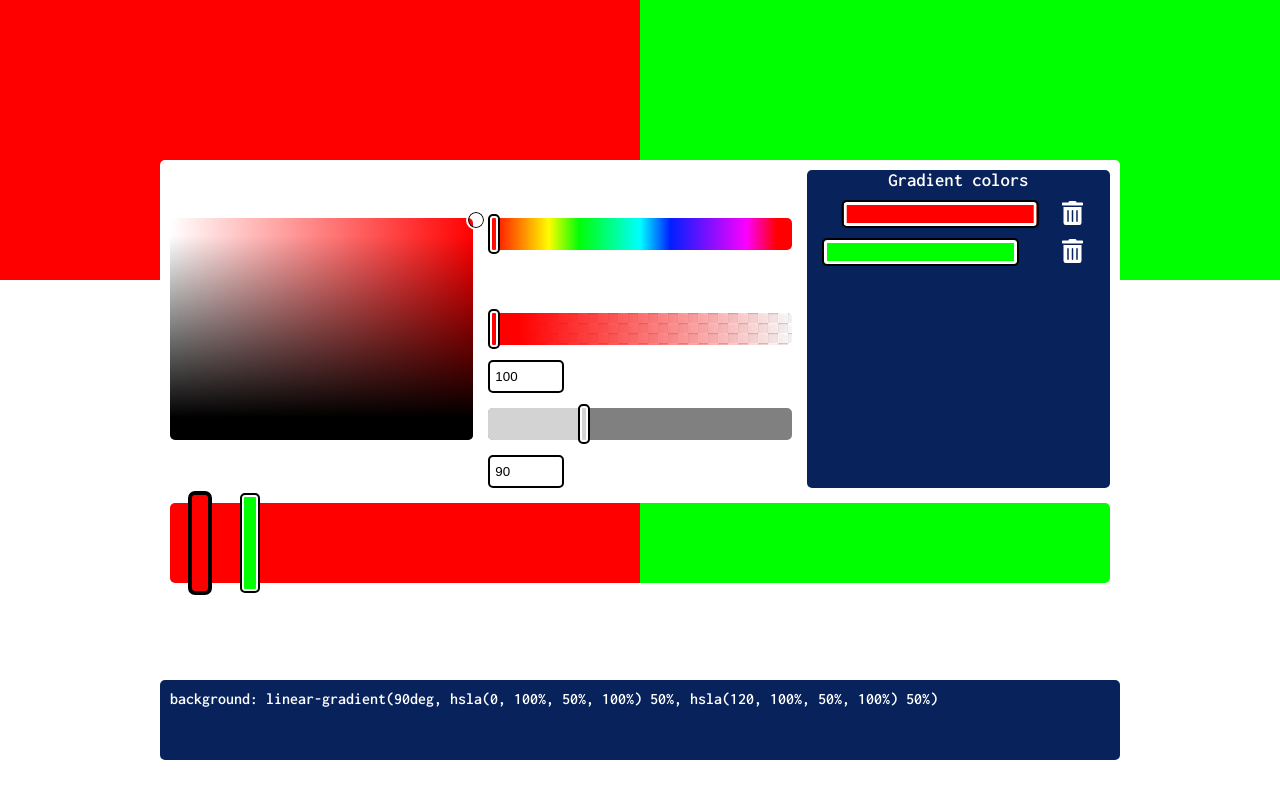
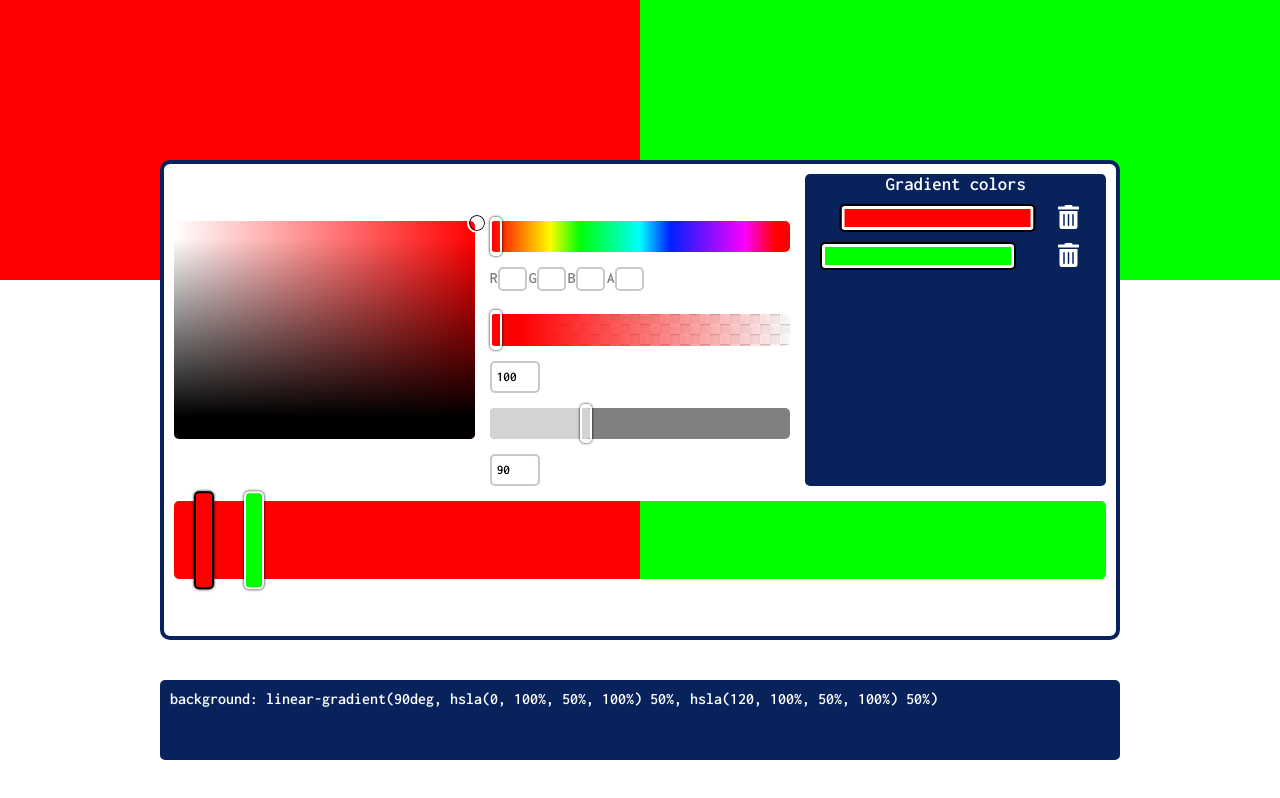
Before and after one commit to Centmsn/CSS-gradient-generator, a React (Create React App) app: page / in a window 1280 px wide. Built offline with nearby package versions, Linux system fonts and the light colour scheme.

Commit message:
change basic app style, add rgba input

```diff
--- a/src/components/ColorsList.js
+++ b/src/components/ColorsList.js
@@ -73,7 +73,7 @@ const List = styled.div`
 
   background-color: ${(props) => props.theme.darkBlue};
   color: white;
-  font-family: "Inconsolata", monospace;
+  font-family: ${(props) => props.theme.mainFont};
   overflow-y: auto;
 `;
 
--- a/src/components/DegreeOptions.js
+++ b/src/components/DegreeOptions.js
@@ -82,11 +82,15 @@ const InnerBar = styled.div.attrs(({ offset }) => ({
 const Input = styled.input`
   grid-area: 7/2/8/3;
 
-  width: 25%;
+  width: 15%;
+  min-width: 50px;
 
-  border: 2px solid black;
+  border: 2px solid ${(props) => props.theme.darkGray};
   border-radius: 5px;
+  outline: none;
   padding: 5px;
+
+  font-family: ${(props) => props.theme.mainFont};
 `;
 
 const mapStateToProps = (state) => {
--- a/src/components/Draggable.js
+++ b/src/components/Draggable.js
@@ -36,14 +36,14 @@ const Slider = styled.div.attrs(({ left, color }) => ({
   width: ${(props) => (props.wide ? "20px" : "12px")};
 
   border-radius: 5px;
-  border: 2px solid black;
-  box-shadow: ${(props) =>
-    props.active ? "0 0 0px 2px black" : "inset 0 0 0 2px white"};
-  transition: transform 300ms;
+  border: 2px solid ${(props) => (props.active ? "black" : "white")};
+
+  box-shadow: 0 0 3px 0 black;
+  transition: border 300ms;
   cursor: move;
 
   &:hover {
-    transform: scaleY(1.4) translateY(-10%);
+    box-shadow: 0 0 6px 0 black;
   }
 `;
 
--- a/src/components/Options.js
+++ b/src/components/Options.js
@@ -101,6 +101,27 @@ const Options = ({ setH, setLs, hue, active, gradient }) => {
       <ColorHue ref={colorHue}>
         <Draggable left={hueOffset} func={setColor} />
       </ColorHue>
+      <Wrapper>
+        <Label>
+          R
+          <Input />
+        </Label>
+
+        <Label>
+          G
+          <Input />
+        </Label>
+
+        <Label>
+          B
+          <Input />
+        </Label>
+
+        <Label>
+          A
+          <Input />
+        </Label>
+      </Wrapper>
       <TransparentOptions />
       <DegreeOptions />
       <GradientOptions />
@@ -120,7 +141,8 @@ const Settings = styled.div`
   grid-template-columns: repeat(3, 1fr);
   grid-template-rows: repeat(10, 1fr);
 
-  border-radius: 5px;
+  border: 4px solid ${(props) => props.theme.darkBlue};
+  border-radius: 10px;
   background-color: white;
   padding: 10px;
 `;
@@ -190,6 +212,40 @@ const ColorPickerSelector = styled.div.attrs((props) => ({
   cursor: pointer;
 `;
 
+const Input = styled.input.attrs(() => ({
+  type: "number",
+  min: 0,
+  max: 255,
+}))`
+  width: 75%;
+
+  font-family: ${(props) => props.theme.mainFont};
+
+  border: 2px solid ${(props) => props.theme.darkGray};
+  border-radius: 5px;
+  outline: none;
+  padding: 3px;
+
+  -moz-appearance: textfield;
+
+  &::-webkit-outer-spin-button,
+  &::-webkit-inner-spin-button {
+    -webkit-appearance: none;
+  }
+`;
+
+const Wrapper = styled.div`
+  grid-area: 3/2/4/3;
+
+  display: flex;
+`;
+
+const Label = styled.label`
+  color: gray;
+  font-family: ${(props) => props.theme.mainFont};
+  user-select: none;
+`;
+
 const mapStateToProps = (state) => {
   return {
     hue: state.colorPicked.hue,
--- a/src/components/Output.js
+++ b/src/components/Output.js
@@ -32,7 +32,7 @@ const CodeOutput = styled.div`
   background-color: ${(props) => props.theme.darkBlue};
   color: white;
 
-  font-family: "Inconsolata", monospace;
+  font-family: ${(props) => props.theme.mainFont};
   padding: 10px;
 `;
 
--- a/src/components/TransparentOptions.js
+++ b/src/components/TransparentOptions.js
@@ -92,11 +92,14 @@ const InnerBar = styled.div`
 const Input = styled.input`
   grid-area: 5/2/6/3;
 
-  width: 25%;
-  border: 2px solid black;
+  width: 15%;
+  min-width: 50px;
+  border: 2px solid ${(props) => props.theme.darkGray};
   border-radius: 5px;
+  outline: none;
+  padding: 5px;
 
-  padding: 5px;
+  font-family: ${(props) => props.theme.mainFont};
 `;
 
 const mapStateToProps = (state) => {
--- a/src/context/Theme.js
+++ b/src/context/Theme.js
@@ -2,6 +2,8 @@ const { ThemeProvider } = require("styled-components");
 
 const theme = {
   darkBlue: "rgb(8, 35, 92)",
+  darkGray: "rgba(200, 200, 200)",
+  mainFont: "'Inconsolata', monospace",
 };
 
 const Theme = ({ children }) => {
```
